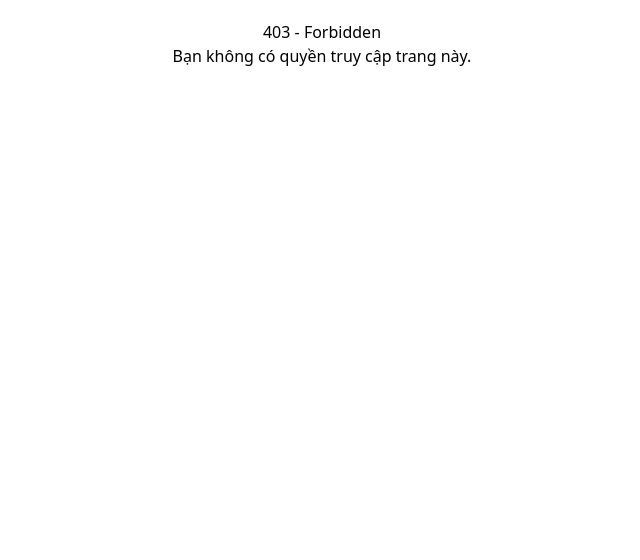
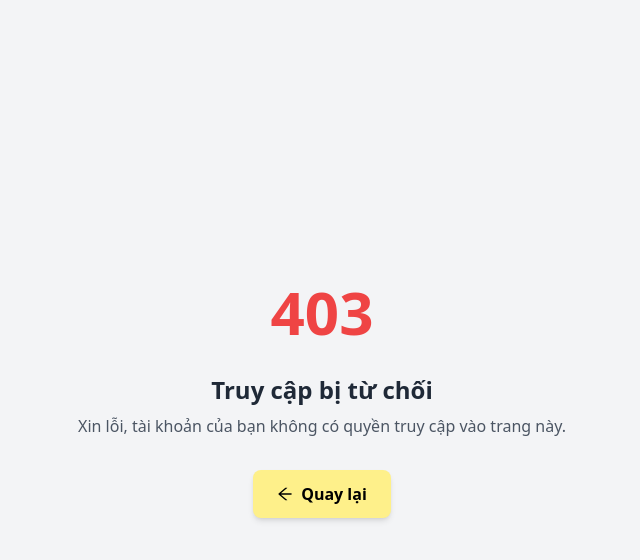
Before and after one commit to Dung99999/bepkhoi_frontend, a React (Create React App) app: page /403 in a window 1280 px wide. Shown: the top 560 px of the page, without its empty margins (318-958 px from the left). Built offline with nearby package versions, Linux system fonts and the light colour scheme.

Commit message:
commit error
commit error page

```diff
--- a/src/App.tsx
+++ b/src/App.tsx
@@ -89,7 +89,7 @@ const App: React.FC = () => {
           )}
         </Route>
 
-        <Route path="*" element={<Navigate to="/login" replace />} />
+        <Route path="*" element={<Navigate to="/404" replace />} />
         <Route path="/403" element={<ForbiddenPage />} />
         <Route path="/404" element={<NotFoundPage />} />
         <Route path="/500" element={<ServerErrorPage />} />
--- a/src/pages/Error/403.tsx
+++ b/src/pages/Error/403.tsx
@@ -1,10 +1,34 @@
 import React from "react";
+import { useNavigate } from "react-router-dom";
+import { ArrowLeftOutlined } from "@ant-design/icons"; // Import icon từ Ant Design
 
 const ForbiddenPage: React.FC = () => {
+  const navigate = useNavigate();
+
+  const handleGoBack = () => {
+    navigate(-1); // Điều hướng về trang trước đó
+  };
+
   return (
-    <div style={{ padding: "20px", textAlign: "center" }}>
-      <h1>403 - Forbidden</h1>
-      <p>Bạn không có quyền truy cập trang này.</p>
+    <div className="flex flex-col justify-center items-center h-screen bg-gray-100">
+      <div className="text-center mb-8 flex flex-col items-center">
+        <div className="flex flex-row items-center justify-center mb-4">
+          <h1 className="text-6xl font-extrabold text-red-500 mb-4">403</h1>
+        </div>
+        <h2 className="text-2xl font-semibold text-gray-800 mb-2">
+          Truy cập bị từ chối
+        </h2>
+        <p className="text-gray-600">
+          Xin lỗi, tài khoản của bạn không có quyền truy cập vào trang này.
+        </p>
+      </div>
+      <button
+        onClick={handleGoBack}
+        className="flex items-center font-semibold gap-2 px-6 py-3 bg-yellow-200 text-black rounded-lg shadow-md hover:bg-[#FFE4B5] hover:text-black transition duration-300"
+      >
+        <ArrowLeftOutlined />
+        Quay lại
+      </button>
     </div>
   );
 };
--- a/src/pages/Error/404.tsx
+++ b/src/pages/Error/404.tsx
@@ -1,10 +1,33 @@
 import React from "react";
+import { useNavigate } from "react-router-dom";
+import { ArrowLeftOutlined } from "@ant-design/icons"; // Import icon từ Ant Design
 
 const NotFoundPage: React.FC = () => {
+  const navigate = useNavigate();
+
+  const handleGoBack = () => {
+    navigate(-1); // Điều hướng về trang trước đó
+  };
+
   return (
-    <div style={{ padding: "20px", textAlign: "center" }}>
-      <h1>404 - Not Found</h1>
-      <p>Trang bạn tìm kiếm không tồn tại.</p>
+    <div className="flex flex-col justify-center items-center h-screen bg-gray-100">
+      <div className="text-center flex flex-col items-center">
+        <h1 className="text-6xl font-extrabold text-red-500 mb-4">404</h1>
+        <h2 className="text-2xl font-semibold text-gray-800 mb-2">
+          Trang không tồn tại
+        </h2>
+        <p className="text-gray-600 mb-6">
+          Xin lỗi, trang bạn đang tìm kiếm không tồn tại hoặc đã bị xóa.
+        </p>
+        {/* Nút quay lại */}
+        <button
+          onClick={handleGoBack}
+          className="flex items-center font-semibold gap-2 px-6 py-3 bg-yellow-200 text-black rounded-lg shadow-md hover:bg-[#FFE4B5] hover:text-black transition duration-300"
+        >
+          <ArrowLeftOutlined /> {/* Icon mũi tên từ Ant Design */}
+          Quay lại
+        </button>
+      </div>
     </div>
   );
 };
--- a/src/pages/Error/500.tsx
+++ b/src/pages/Error/500.tsx
@@ -1,10 +1,32 @@
 import React from "react";
+import { useNavigate } from "react-router-dom";
+import { ArrowLeftOutlined } from "@ant-design/icons"; // Import icon từ Ant Design
 
 const ServerErrorPage: React.FC = () => {
+  const navigate = useNavigate();
+
+  const handleGoBack = () => {
+    navigate(-1); // Điều hướng về trang trước đó
+  };
+
   return (
-    <div style={{ padding: "20px", textAlign: "center" }}>
-      <h1>500 - Server Error</h1>
-      <p>Đã xảy ra lỗi hệ thống. Vui lòng thử lại sau.</p>
+    <div className="flex flex-col justify-center items-center h-screen bg-gray-100">
+      <div className="text-center flex flex-col items-center">
+        <h1 className="text-6xl font-extrabold text-red-500 mb-4">500</h1>
+        <h2 className="text-2xl font-semibold text-gray-800 mb-2">
+          Lỗi hệ thống
+        </h2>
+        <p className="text-gray-600 mb-6">
+          Đã xảy ra lỗi hệ thống. Vui lòng thử lại sau.
+        </p>
+        <button
+          onClick={handleGoBack}
+          className="flex items-center font-semibold gap-2 px-6 py-3 bg-yellow-200 text-black rounded-lg shadow-md hover:bg-[#FFE4B5] hover:text-black transition duration-300"
+        >
+          <ArrowLeftOutlined />
+          Quay lại
+        </button>
+      </div>
     </div>
   );
 };
```
